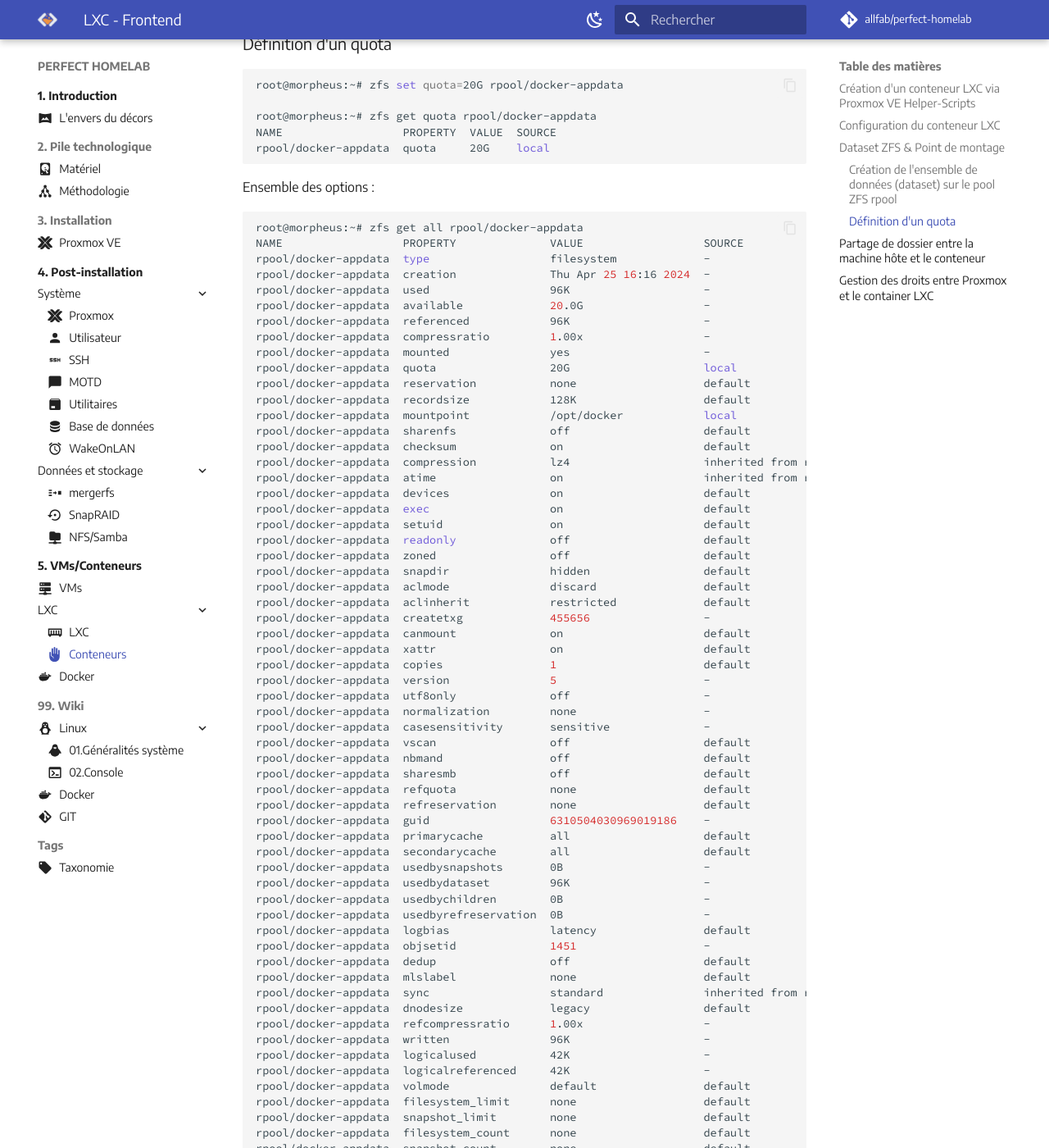
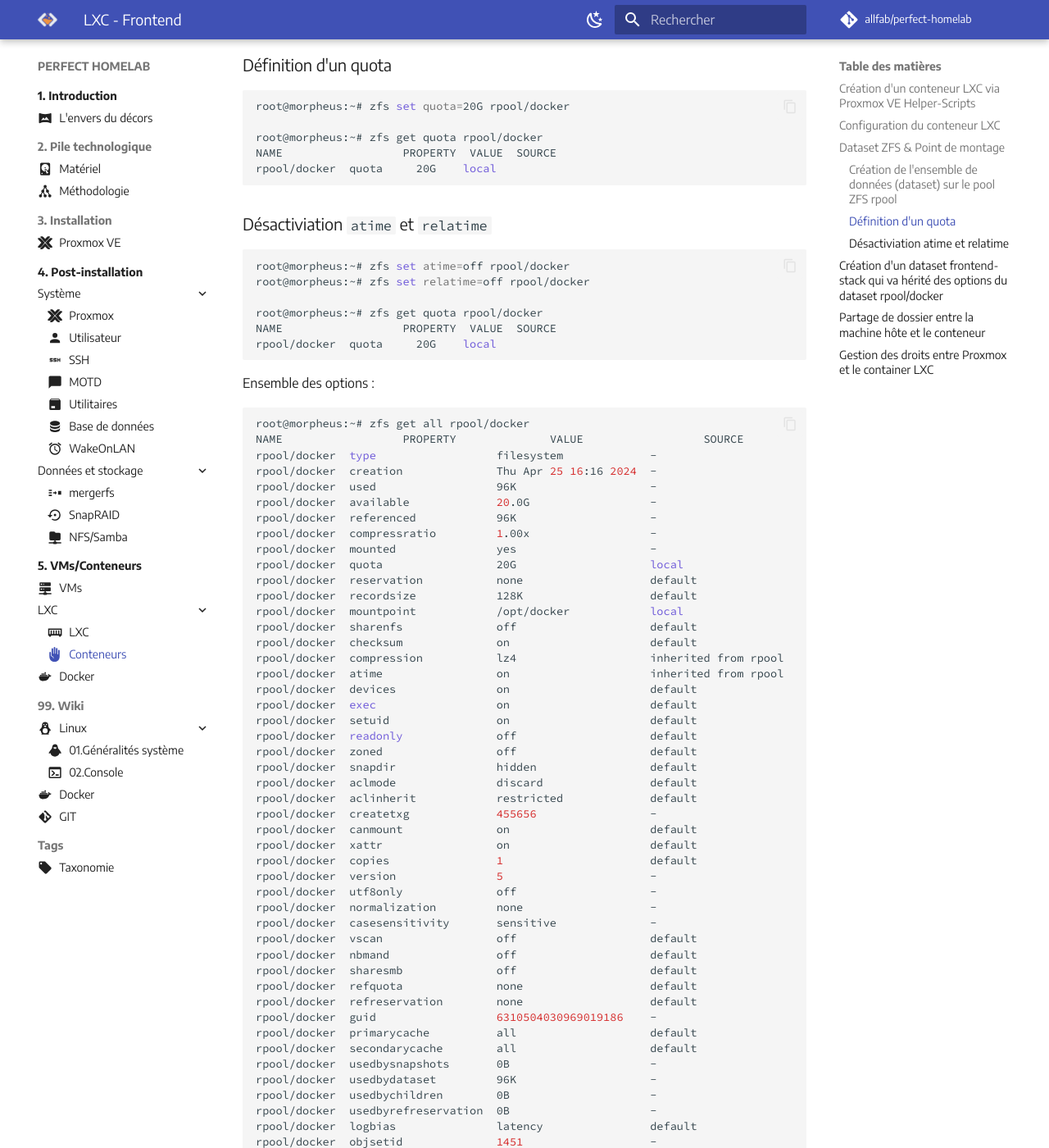
Before and after one commit to allfab/perfect-homelab, an MkDocs documentation site: the page built from docs/services/lxc/frontend.md, in a window 1280 px wide and 1400 px high, scrolled down 1313 px. Shown: the whole window at 82% size. Built offline with MkDocs 1.6.1 and Material for MkDocs 9.7.7, drawn with Linux system fonts in a browser that asks for light colours; comment, search, counter and statistics services are not loaded; some of the changed text lies outside the part shown.

Commit message:
Update frontend.md

````diff
--- a/docs/services/lxc/frontend.md
+++ b/docs/services/lxc/frontend.md
@@ -27,12 +27,12 @@
 
     Les datasets sont des points de contrôle, ils peuvent être imbriqués et héritent des propriétés de leur parent (appelé « stub »). On peut également les faire pointer vers un dossier sur le système de fichier. C'est ce que l'on appelle les points de montage.
 
-Pour créer un dataset, rien de plus facile :
+Pour créer un dataset qui va contenir les données de mes stacks `docker compose`, rien de plus facile :
 ``` shell
-root@morpheus:~# zfs create rpool/docker-appdata
+root@morpheus:~# zfs create rpool/docker
 ```
 
-Avec un point de montage :
+Avec un point de montage sur la machine hôte (Proxmox) :
 ``` shell
 root@morpheus:~# ls -l /opt/
 total 0
@@ -40,7 +40,7 @@
 root@morpheus:~# ls -l /opt/
 total 1
 drwxr-xr-x 2 root root 2 Apr 25 16:15 docker
-root@morpheus:~# zfs create rpool/docker-appdata -o mountpoint=/opt/docker
+root@morpheus:~# zfs create rpool/docker -o mountpoint=/opt/docker
 ```
 
 Vérifions que le dataset a bien été créé :
@@ -52,7 +52,7 @@
 rpool/ROOT/pve-1              2.81G   895G  2.81G  /
 rpool/data                     995M   895G    96K  /rpool/data
 rpool/data/subvol-200-disk-0   995M  3.03G   995M  /rpool/data/subvol-200-disk-0
-rpool/docker-appdata            96K   895G    96K  /opt/docker
+rpool/docker                     96K   892G    96K  /opt/docker
 rpool/pgdata                  12.7M   895G  12.1M  /var/lib/postgresql
 rpool/var-lib-vz               104K   895G   104K  /var/lib/vz
 ```
@@ -60,105 +60,121 @@
 ### Définition d'un quota
 
 ``` shell
-root@morpheus:~# zfs set quota=20G rpool/docker-appdata
+root@morpheus:~# zfs set quota=20G rpool/docker
 
-root@morpheus:~# zfs get quota rpool/docker-appdata
+root@morpheus:~# zfs get quota rpool/docker
 NAME                  PROPERTY  VALUE  SOURCE
-rpool/docker-appdata  quota     20G    local
+rpool/docker  quota     20G    local
+```
+
+### Désactiviation `atime` et `relatime`
+
+``` shell
+root@morpheus:~# zfs set atime=off rpool/docker
+root@morpheus:~# zfs set relatime=off rpool/docker
+
+root@morpheus:~# zfs get quota rpool/docker
+NAME                  PROPERTY  VALUE  SOURCE
+rpool/docker  quota     20G    local
 ```
 
 Ensemble des options :
 ``` shell
-root@morpheus:~# zfs get all rpool/docker-appdata
+root@morpheus:~# zfs get all rpool/docker
 NAME                  PROPERTY              VALUE                  SOURCE
-rpool/docker-appdata  type                  filesystem             -
-rpool/docker-appdata  creation              Thu Apr 25 16:16 2024  -
-rpool/docker-appdata  used                  96K                    -
-rpool/docker-appdata  available             20.0G                  -
-rpool/docker-appdata  referenced            96K                    -
-rpool/docker-appdata  compressratio         1.00x                  -
-rpool/docker-appdata  mounted               yes                    -
-rpool/docker-appdata  quota                 20G                    local
-rpool/docker-appdata  reservation           none                   default
-rpool/docker-appdata  recordsize            128K                   default
-rpool/docker-appdata  mountpoint            /opt/docker            local
-rpool/docker-appdata  sharenfs              off                    default
-rpool/docker-appdata  checksum              on                     default
-rpool/docker-appdata  compression           lz4                    inherited from rpool
-rpool/docker-appdata  atime                 on                     inherited from rpool
-rpool/docker-appdata  devices               on                     default
-rpool/docker-appdata  exec                  on                     default
-rpool/docker-appdata  setuid                on                     default
-rpool/docker-appdata  readonly              off                    default
-rpool/docker-appdata  zoned                 off                    default
-rpool/docker-appdata  snapdir               hidden                 default
-rpool/docker-appdata  aclmode               discard                default
-rpool/docker-appdata  aclinherit            restricted             default
-rpool/docker-appdata  createtxg             455656                 -
-rpool/docker-appdata  canmount              on                     default
-rpool/docker-appdata  xattr                 on                     default
-rpool/docker-appdata  copies                1                      default
-rpool/docker-appdata  version               5                      -
-rpool/docker-appdata  utf8only              off                    -
-rpool/docker-appdata  normalization         none                   -
-rpool/docker-appdata  casesensitivity       sensitive              -
-rpool/docker-appdata  vscan                 off                    default
-rpool/docker-appdata  nbmand                off                    default
-rpool/docker-appdata  sharesmb              off                    default
-rpool/docker-appdata  refquota              none                   default
-rpool/docker-appdata  refreservation        none                   default
-rpool/docker-appdata  guid                  6310504030969019186    -
-rpool/docker-appdata  primarycache          all                    default
-rpool/docker-appdata  secondarycache        all                    default
-rpool/docker-appdata  usedbysnapshots       0B                     -
-rpool/docker-appdata  usedbydataset         96K                    -
-rpool/docker-appdata  usedbychildren        0B                     -
-rpool/docker-appdata  usedbyrefreservation  0B                     -
-rpool/docker-appdata  logbias               latency                default
-rpool/docker-appdata  objsetid              1451                   -
-rpool/docker-appdata  dedup                 off                    default
-rpool/docker-appdata  mlslabel              none                   default
-rpool/docker-appdata  sync                  standard               inherited from rpool
-rpool/docker-appdata  dnodesize             legacy                 default
-rpool/docker-appdata  refcompressratio      1.00x                  -
-rpool/docker-appdata  written               96K                    -
-rpool/docker-appdata  logicalused           42K                    -
-rpool/docker-appdata  logicalreferenced     42K                    -
-rpool/docker-appdata  volmode               default                default
-rpool/docker-appdata  filesystem_limit      none                   default
-rpool/docker-appdata  snapshot_limit        none                   default
-rpool/docker-appdata  filesystem_count      none                   default
-rpool/docker-appdata  snapshot_count        none                   default
-rpool/docker-appdata  snapdev               hidden                 default
-rpool/docker-appdata  acltype               off                    default
-rpool/docker-appdata  context               none                   default
-rpool/docker-appdata  fscontext             none                   default
-rpool/docker-appdata  defcontext            none                   default
-rpool/docker-appdata  rootcontext           none                   default
-rpool/docker-appdata  relatime              on                     inherited from rpool
-rpool/docker-appdata  redundant_metadata    all                    default
-rpool/docker-appdata  overlay               on                     default
-rpool/docker-appdata  encryption            off                    default
-rpool/docker-appdata  keylocation           none                   default
-rpool/docker-appdata  keyformat             none                   default
-rpool/docker-appdata  pbkdf2iters           0                      default
-rpool/docker-appdata  special_small_blocks  0                      default
+rpool/docker  type                  filesystem             -
+rpool/docker  creation              Thu Apr 25 16:16 2024  -
+rpool/docker  used                  96K                    -
+rpool/docker  available             20.0G                  -
+rpool/docker  referenced            96K                    -
+rpool/docker  compressratio         1.00x                  -
+rpool/docker  mounted               yes                    -
+rpool/docker  quota                 20G                    local
+rpool/docker  reservation           none                   default
+rpool/docker  recordsize            128K                   default
+rpool/docker  mountpoint            /opt/docker            local
+rpool/docker  sharenfs              off                    default
+rpool/docker  checksum              on                     default
+rpool/docker  compression           lz4                    inherited from rpool
+rpool/docker  atime                 on                     inherited from rpool
+rpool/docker  devices               on                     default
+rpool/docker  exec                  on                     default
+rpool/docker  setuid                on                     default
+rpool/docker  readonly              off                    default
+rpool/docker  zoned                 off                    default
+rpool/docker  snapdir               hidden                 default
+rpool/docker  aclmode               discard                default
+rpool/docker  aclinherit            restricted             default
+rpool/docker  createtxg             455656                 -
+rpool/docker  canmount              on                     default
+rpool/docker  xattr                 on                     default
+rpool/docker  copies                1                      default
+rpool/docker  version               5                      -
+rpool/docker  utf8only              off                    -
+rpool/docker  normalization         none                   -
+rpool/docker  casesensitivity       sensitive              -
+rpool/docker  vscan                 off                    default
+rpool/docker  nbmand                off                    default
+rpool/docker  sharesmb              off                    default
+rpool/docker  refquota              none                   default
+rpool/docker  refreservation        none                   default
+rpool/docker  guid                  6310504030969019186    -
+rpool/docker  primarycache          all                    default
+rpool/docker  secondarycache        all                    default
+rpool/docker  usedbysnapshots       0B                     -
+rpool/docker  usedbydataset         96K                    -
+rpool/docker  usedbychildren        0B                     -
+rpool/docker  usedbyrefreservation  0B                     -
+rpool/docker  logbias               latency                default
+rpool/docker  objsetid              1451                   -
+rpool/docker  dedup                 off                    default
+rpool/docker  mlslabel              none                   default
+rpool/docker  sync                  standard               inherited from rpool
+rpool/docker  dnodesize             legacy                 default
+rpool/docker  refcompressratio      1.00x                  -
+rpool/docker  written               96K                    -
+rpool/docker  logicalused           42K                    -
+rpool/docker  logicalreferenced     42K                    -
+rpool/docker  volmode               default                default
+rpool/docker  filesystem_limit      none                   default
+rpool/docker  snapshot_limit        none                   default
+rpool/docker  filesystem_count      none                   default
+rpool/docker  snapshot_count        none                   default
+rpool/docker  snapdev               hidden                 default
+rpool/docker  acltype               off                    default
+rpool/docker  context               none                   default
+rpool/docker  fscontext             none                   default
+rpool/docker  defcontext            none                   default
+rpool/docker  rootcontext           none                   default
+rpool/docker  relatime              on                     inherited from rpool
+rpool/docker  redundant_metadata    all                    default
+rpool/docker  overlay               on                     default
+rpool/docker  encryption            off                    default
+rpool/docker  keylocation           none                   default
+rpool/docker  keyformat             none                   default
+rpool/docker  pbkdf2iters           0                      default
+rpool/docker  special_small_blocks  0                      default
+```
+
+## Création d'un dataset `frontend-stack` qui va hérité des options du dataset `rpool/docker`
+
+``` shell
+root@morpheus:~# mkdir /opt/docker/frontend-stack
+root@morpheus:~# zfs create rpool/docker/frontend-stack -o mountpoint=/opt/docker/frontend-stack
 ```
 
 ## Partage de dossier entre la machine hôte et le conteneur
 
-
 Ajout du point de montage sur le conteneur LXC :
 ``` shell
-root@morpheus:~# pct set 200 -mp0 /opt/docker,mp=/opt/docker
+root@morpheus:~# pct set 200 -mp0 /opt/docker/frontend-stack,mp=/opt/docker/frontend-stack
 ```
-
 
 ## Gestion des droits entre Proxmox et le container LXC
 
 Gestion des droits entre l'host Proxmox et le container LXC sur lequel les données vont être montées
 
-Sur la machine hôte (Proxmox) :
+Sur la machine hôte (Proxmox) pour l'utilisateur `root` :
 ``` shell
-root@morpheus:~# chown -Rf 100000:100000 /opt/docker
+root@morpheus:~# chown -Rf 100000:100000 /opt/docker/frontend-stack
 ```
````
